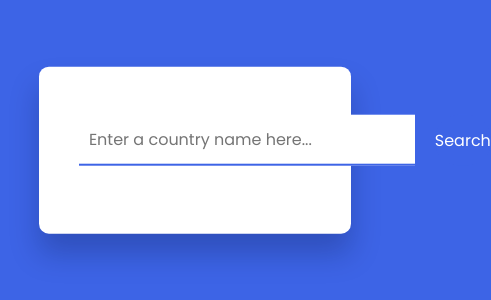
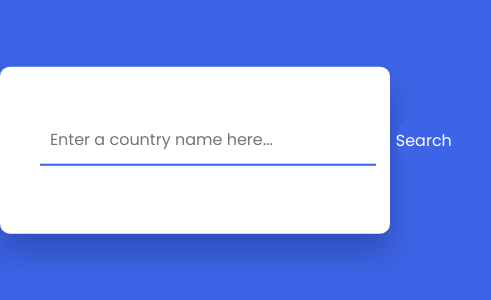
Before and after one commit to Gauravjangra2003/Country-Guide-App, a plain HTML site: page index.html in a window 390 px wide. Shown: the part 272-572 px from the top of the page, 491 px wide, since content can reach past the window. Drawn offline with Linux system fonts and the light colour scheme.

Commit message:
incresing width

```diff
--- a/style.css
+++ b/style.css
@@ -89,3 +89,9 @@ body {
     font-weight: 400;
     color: #ff465a;
 }
+
+@media screen and (max-width:400px) {
+    .container{
+        width:100vw;
+    }
+}
```
